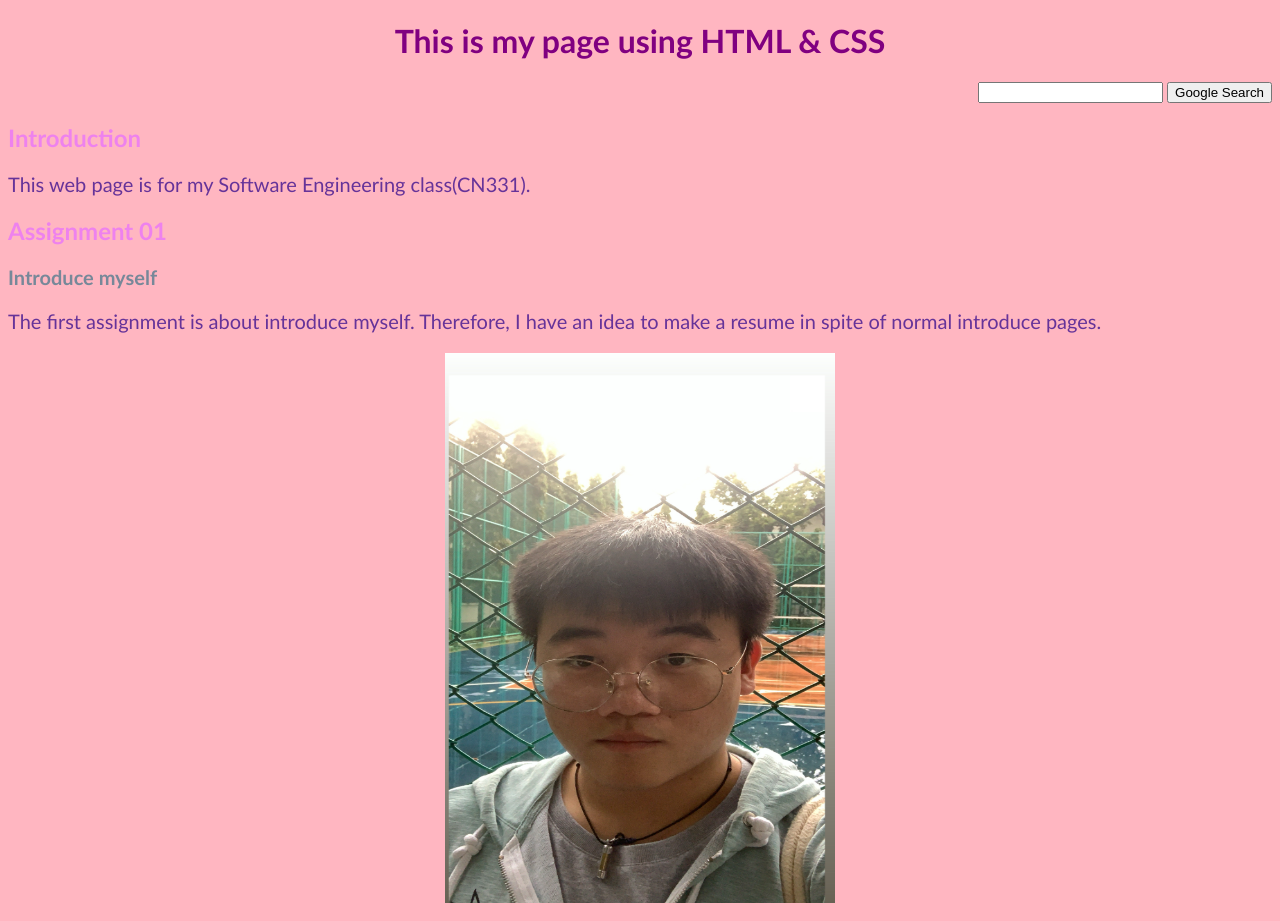
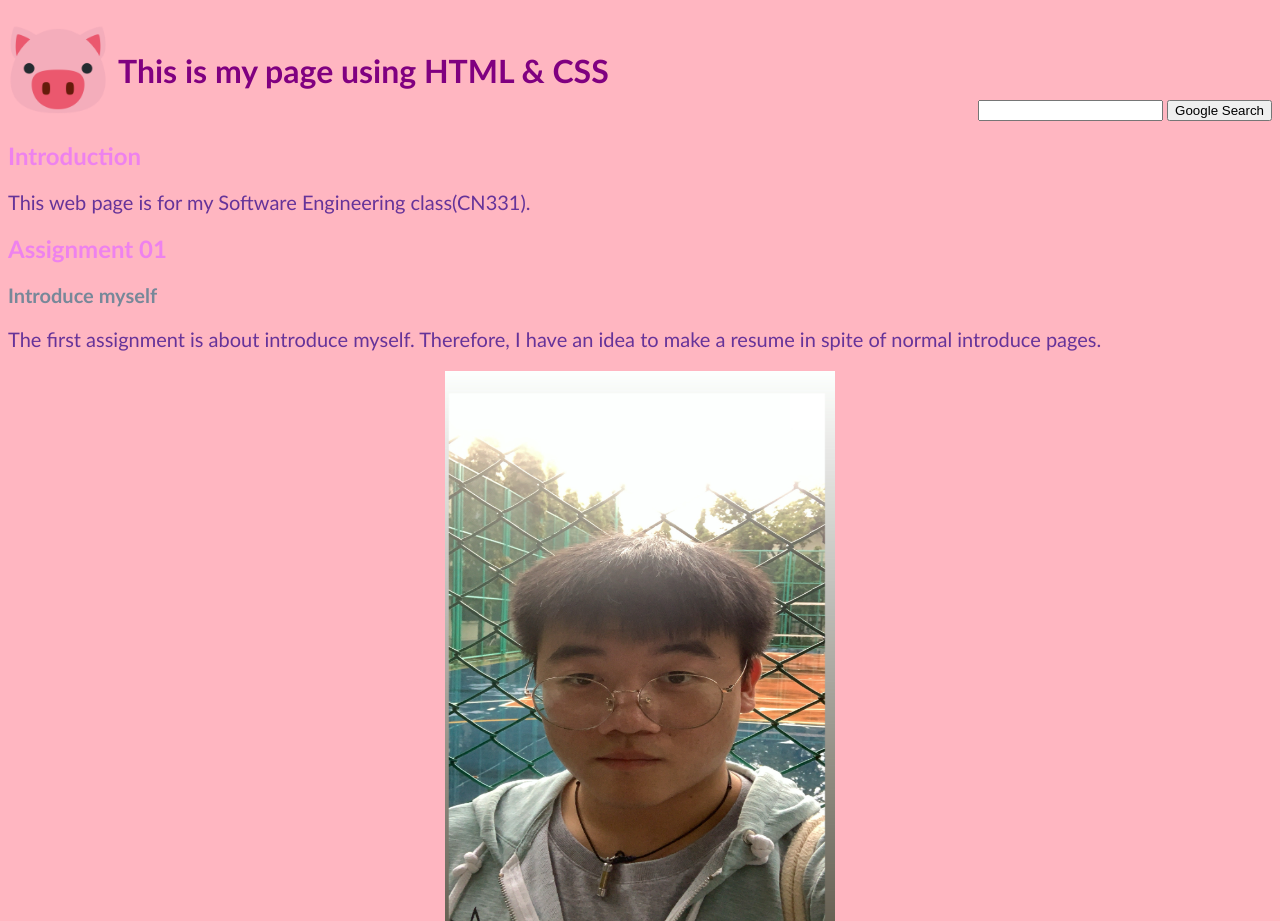
Before and after one commit to 6410615139/6410615139.github.io, a plain HTML site: page index.html in a window 1280 px wide. Shown: the top 921 px of the page. Drawn offline with Linux system fonts and the light colour scheme.

Commit message:
Complete Assignment01

```diff
--- a/index.html
+++ b/index.html
@@ -5,6 +5,7 @@
     <title>About Me</title>
 
     <link href="./style.css" type="text/css" rel="stylesheet">
+    <link rel="icon" href="pigicon.jpg" type="image/icon type">
     <!-- Adjacent Sibling Selector (a + b) -->
     <!-- Attribute Selector (a = b) -->
     <!-- Pseudo-class Selector (a:b) -->
@@ -13,9 +14,12 @@
 
 <body style="background-color: lightpink;">
 
-    <h1 style="text-align: center;">This is my page using HTML & CSS</h1>
+    <div class="header">
+        <img src="pigicon.jpg" alt="logo" />
+        <h1>This is my page using HTML & CSS</h1>
+    </div>
 
-
+    <br>
     <form style="text-align: right;" action="https://google.com/search" method="get">
         <input type="text" name="q">
         <input type="submit" value="Google Search">
--- a/style.css
+++ b/style.css
@@ -49,10 +49,27 @@ p.red {
     text-transform: capitalize;
 }
 
-table, th, td {
+table,
+th,
+td {
     border: 1px solid royalblue;
     border-collapse: collapse;
-  }
-  th, td {
+}
+
+th,
+td {
     background-color: skyblue;
-  }
+}
+
+.header img {
+    float: left;
+    width: 100px;
+    height: 100px;
+
+}
+
+.header h1 {
+    position: relative;
+    top: 30px;
+    left: 10px;
+}
```
Also changed, not shown: pigicon.jpg (added).
